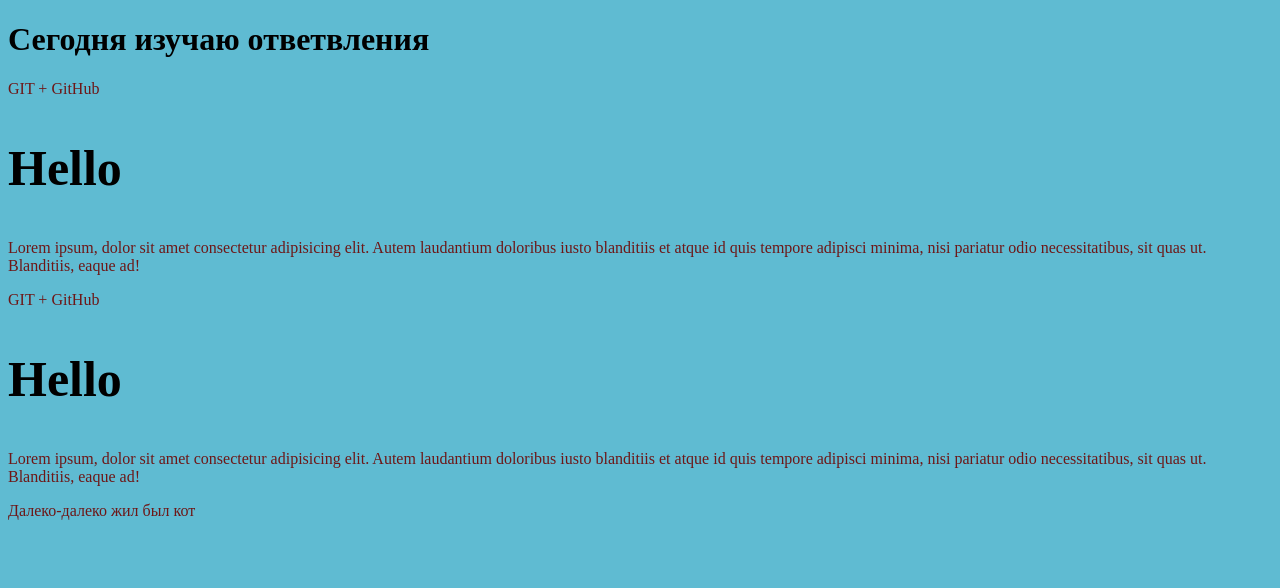
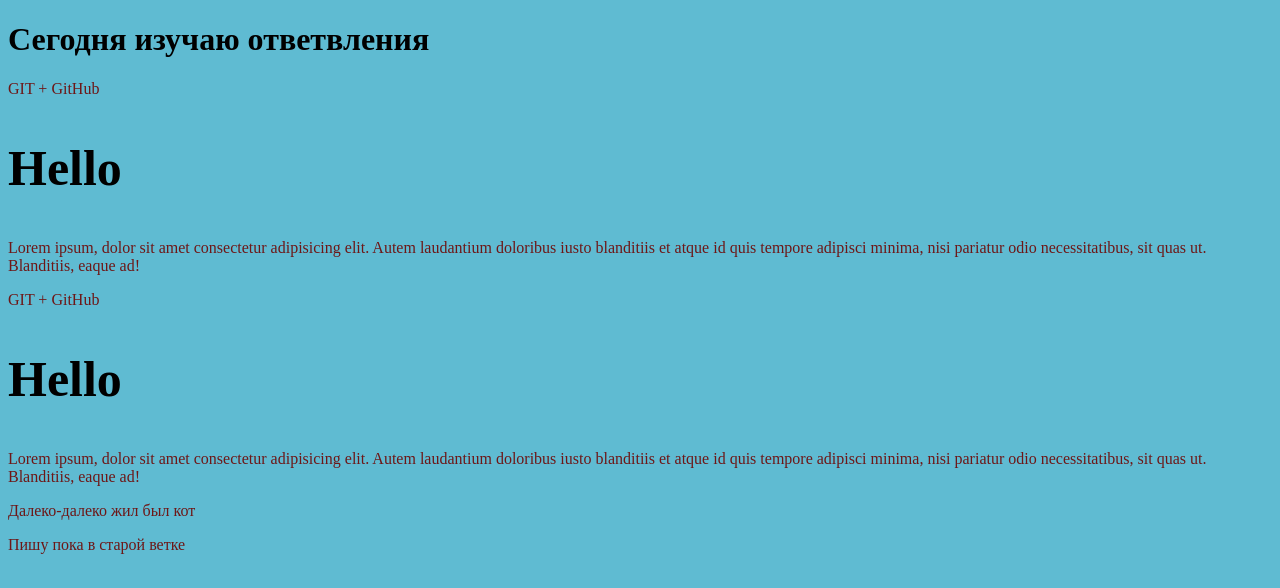
Before and after one commit to DashiD10/GitUseinov, a plain HTML site: page index.html in a window 1280 px wide. Drawn offline with Linux system fonts and the light colour scheme.

Commit message:
вернулся в старукю

```diff
--- a/index.html
+++ b/index.html
@@ -23,5 +23,6 @@
       pariatur odio necessitatibus, sit quas ut. Blanditiis, eaque ad!
     </p>
     <p>Далеко-далеко жил был кот</p>
+    <p>Пишу пока в старой ветке</p>
   </body>
 </html>
```
